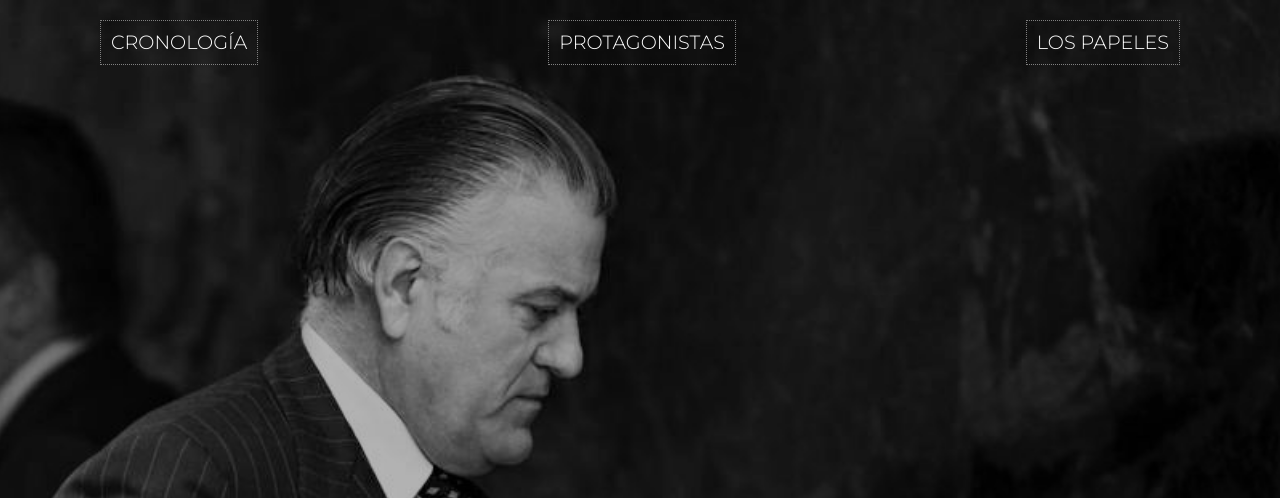
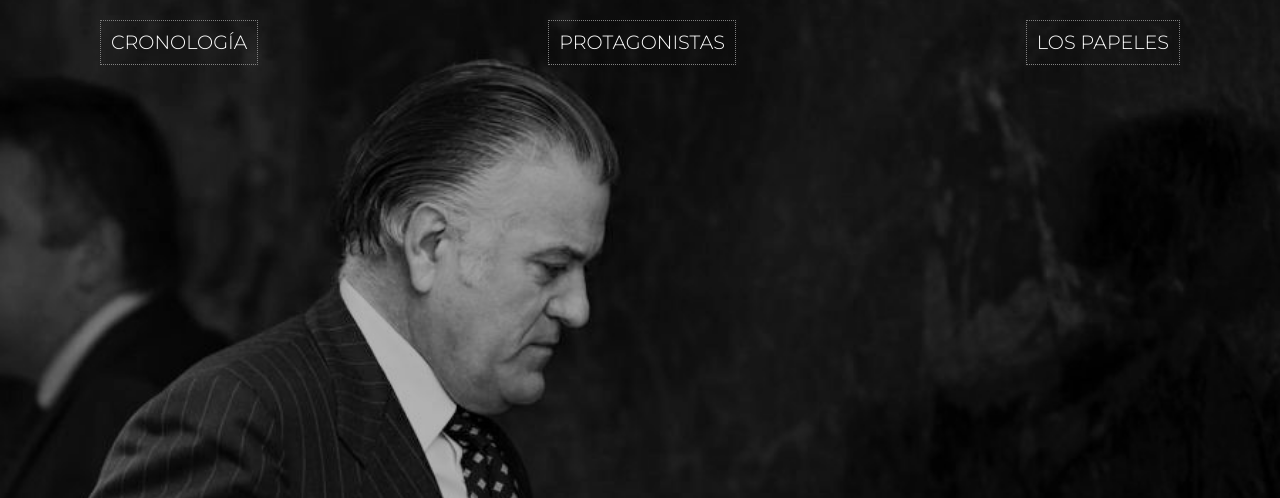
Before and after one commit to bmgoitia/barcenas, a plain HTML site: page index.html in a window 1280 px wide. Shown: the top 498 px of the page. Drawn offline with nearby package versions, Linux system fonts and the light colour scheme.

Commit message:
remove 100vh on splash page

```diff
--- a/css/styles.css
+++ b/css/styles.css
@@ -19,7 +19,7 @@ a:hover {
 }
 
 .splashCont{
-	height: 100vh;
+	/*height: 100vh;*/
 	color: #e0e0e0;
 }
 
@@ -486,7 +486,6 @@ a:hover {
   }
 
   .splashCont{
-		height: 100vh;
 		color: #e0e0e0;
   }
 
```
